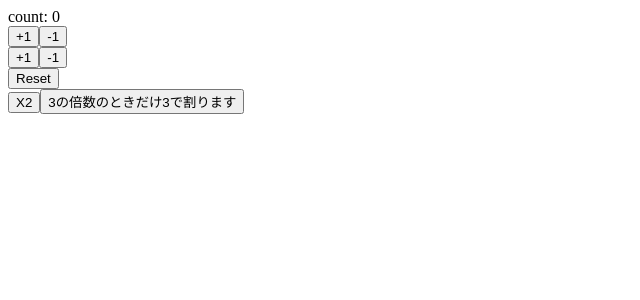
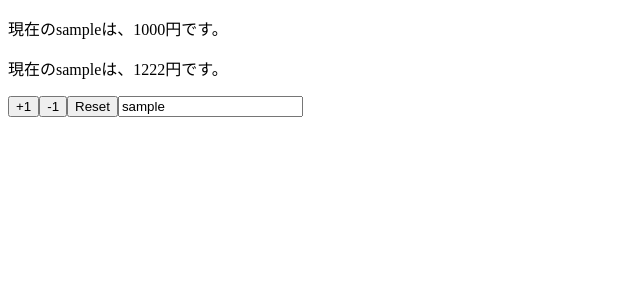
Before and after one commit to nagaha1/ReactTestCode, a React (Create React App) app: page / in a window 1280 px wide. Shown: the top 300 px of the page, without its empty margins (0-640 px from the left). Built offline with nearby package versions, Linux system fonts and the light colour scheme.

Commit message:
useStateの複数あるverを学んだ

```diff
--- a/src/App.js
+++ b/src/App.js
@@ -1,72 +1,37 @@
 import React,{ useState } from 'react';
 
-const App = () => {
-  const [count, setCount] = useState(0);
+const App = props => {
+  const [name,setName] = useState(props.name);
+  const [price,setPrice] = useState(props.price);
 
-  // console.log({count});
-  // console.log({setCount});
-
-  const increment = () => setCount(
-                              count + 1,
-                              console.log(count),
-                              console.log("bbbbbeeeeeeeee")
-                          );
-
-  const decrement = () => setCount(count - 1);
-  const increment2 = () => setCount(testCount => testCount + 1);
-  // const decrement2 = () => setCount(testCount => testCount - 1);
-  const decrement2 = () => setCount(
-    function test(){
-      //これでやるなら、returnをちゃんとしないとだめ
-      return count - 10;
-    }
-  );
-
-  //この実装センスある気がする。
-  // const reset = () => setCount(
-  //   count - count
-  // );
-
-  // 違った
-  // これの方がスマート
-  const reset = () => setCount(0);
-
-  const xx = () => setCount(count*2);
-
-  const san = () => setCount(
-    //関数を書かないと
-    //仮引数として、countが来ますと
-    function sanSet(a){
-      if(a % 3 === 0){
-        return a / 3
-      }else{
-        return a
-      }
-    }
-  );
+  //このようにしてまとめているのね
+  const reset = () => {
+    setPrice(props.price)
+    setName(props.name)
+  }
 
   return (
     <>
-      <div>
-        count: {count}
-      </div>
-      <div>
-        <button onClick={increment}>+1</button>
-        <button onClick={decrement}>-1</button>
-      </div>
-      <div>
-        <button onClick={increment2}>+1</button>
-        <button onClick={decrement2}>-1</button>
-      </div>
-      <div>
-        <button onClick={reset}>Reset</button>
-      </div>
-      <div>
-        <button onClick={xx}>X2</button>
-        <button onClick={san}>3の倍数のときだけ3で割ります</button>
-      </div>
+      <p>現在の{name}は、{price}円です。</p>
+      <p>現在の{name}は、{price + 222}円です。</p>
+      <button onClick={() => setPrice(price + 1)}>+1</button>
+      <button onClick={() => setPrice(price + 1)}>-1</button>
+      <button onClick={reset}>Reset</button>
+      <input value={name} onChange={
+        //setNameで状態をとっているので書き換えているだけ。
+        e => setName(e.target.value)
+      }/>
     </>
   );
+
+
+}
+
+//これでやると外部から引数とる
+//ページをリロードしたらできました。
+App.defaultProps = {
+  name: "sample",
+  price: 1000
 }
 
 export default App;
```
